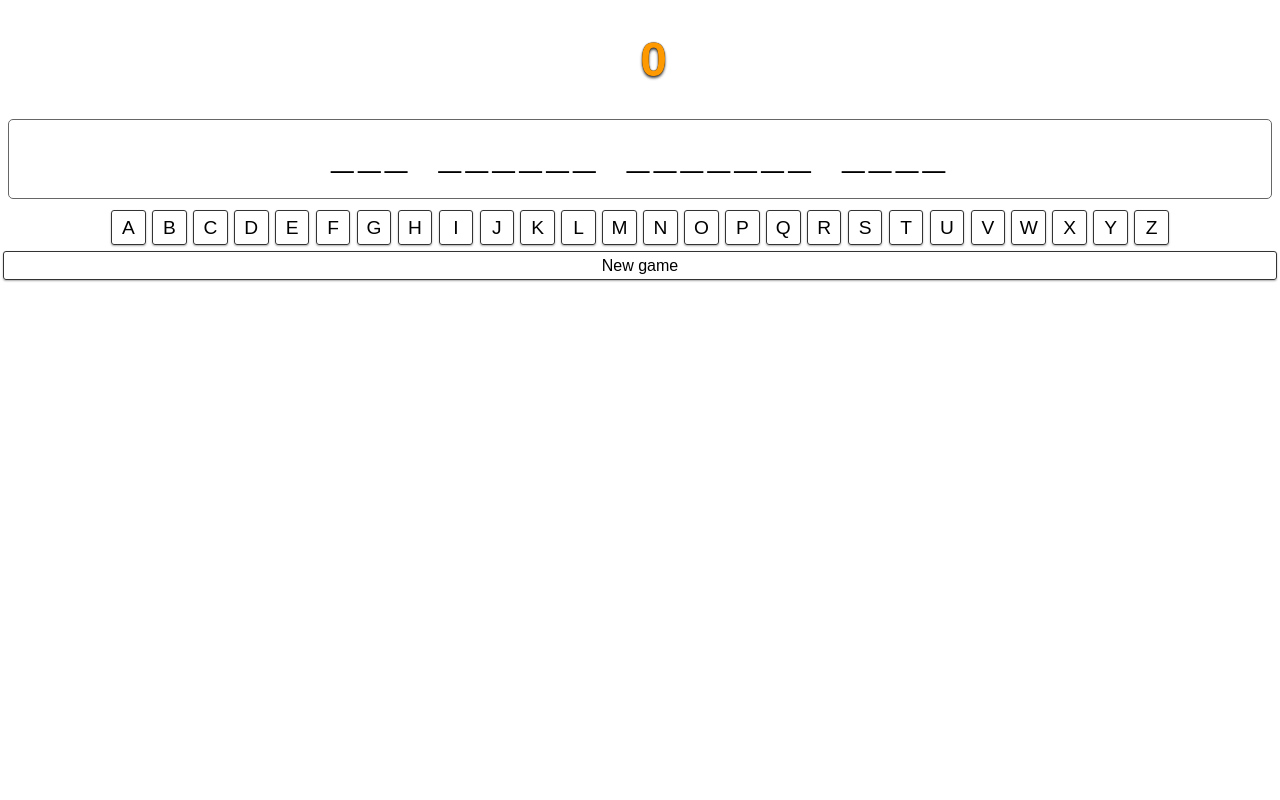
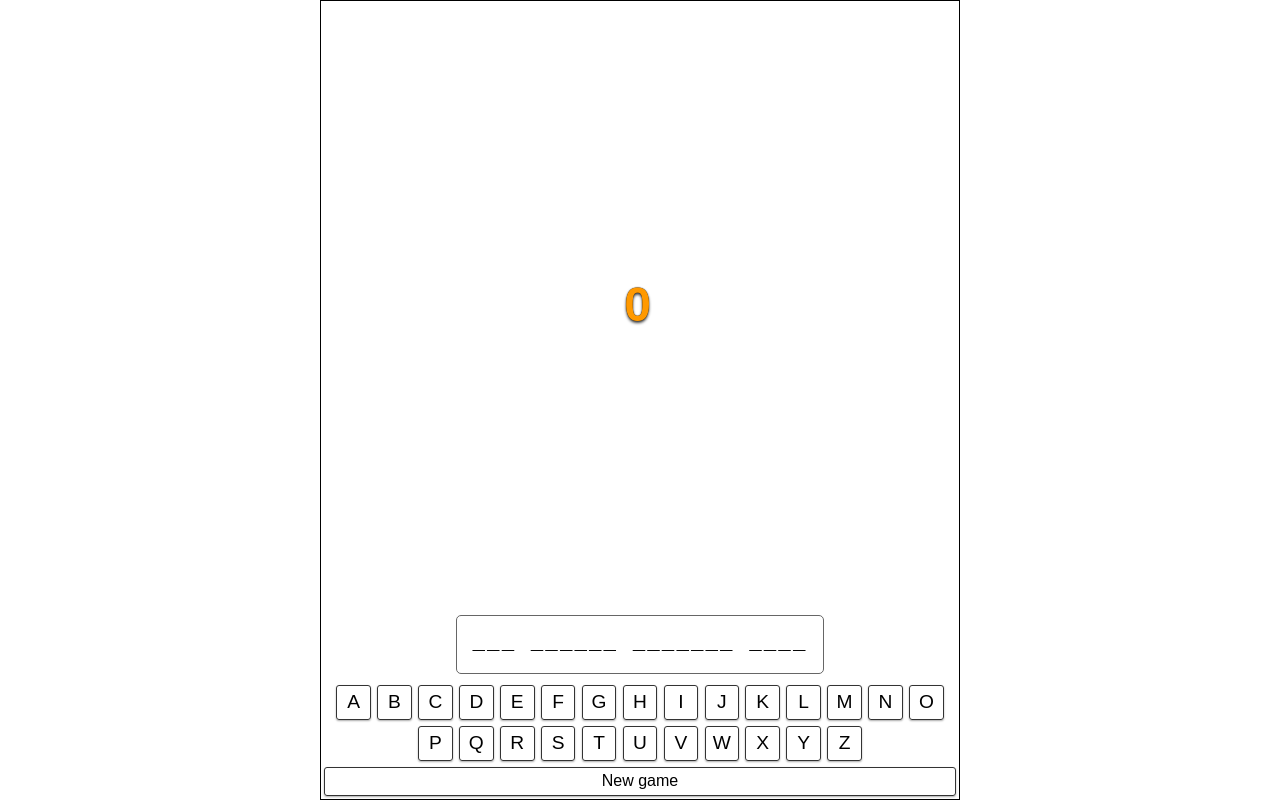
Before and after one commit to MichaelDevCom/vault, a React (Create React App) app in the folder snowman/: page / in a window 1280 px wide. Built offline with nearby package versions, Linux system fonts and the light colour scheme.

Commit message:
Improve layout

```diff
--- a/snowman/src/components/GameInputs.js
+++ b/snowman/src/components/GameInputs.js
@@ -22,7 +22,7 @@ const GameInputs = ({guesses, onCheckLetter, onNewGame}) => {
   }
 
   return (
-    <div>
+    <div className="game-inputs-container">
       <Keyboard onGetLetterClassName={handleGetLetterClassName} onLetterClick={handleLetterClick} />
       <Button onClick={handleNewGame}>New game</Button>
     </div>
--- a/snowman/src/components/GameOutputs.js
+++ b/snowman/src/components/GameOutputs.js
@@ -7,9 +7,9 @@ const GameOutputs = ({phrase, guesses, gameState}) => {
   const mistakes = guesses.filter(x => x.status === 'wrong').length;
 
   return (
-    <div>
+    <div className='game-outputs-container'>
       <StatusDisplay gameState={gameState} mistakes={mistakes} />
-      <MaskedPhrase phrase={phrase} guesses={guesses} />
+      <MaskedPhrase gameState={gameState} phrase={phrase} guesses={guesses} />
     </div>
   );
 }
--- a/snowman/src/components/MaskedPhrase.js
+++ b/snowman/src/components/MaskedPhrase.js
@@ -1,6 +1,6 @@
 import React from 'react';
 
-const MaskedPhrase = ({phrase, guesses}) => {
+const MaskedPhrase = ({gameState, phrase, guesses}) => {
 
   const output = phrase && guesses && phrase.split('').map((letter) => {
     if (letter.toLowerCase() !== letter.toUpperCase()) {
@@ -13,8 +13,20 @@ const MaskedPhrase = ({phrase, guesses}) => {
     }
   });
 
+  let classes = 'masked-phrase';
+    if (phrase.length > 20) {
+      classes += ' phrase-long';
+    }
+
+    if (gameState === 'lose'){
+      classes += ' text-red';
+    }
+    else if (gameState === 'win'){
+      classes += ' text-green';
+    }
+
   return (
-    <div className="masked-phrase">{output}</div>
+    <div className={classes}>{output}</div>
   );
 }
 
--- a/snowman/src/index.css
+++ b/snowman/src/index.css
@@ -10,6 +10,29 @@ body {
   margin: 0;
   padding: 0;
   font-family: sans-serif;
+}
+
+html, body, #root {
+  height: 100%;
+}
+
+.game-container {
+  height: 100%;
+  max-width: 40rem;
+  margin: 0 auto;
+  display: flex;
+  flex-direction: column;
+  border: 1px #000 solid;
+}
+
+.game-outputs-container {
+  height: 100%;
+  display: flex;
+  flex-direction: column;
+  align-items: center;
+  align-content: center;
+  justify-content: stretch;
+  text-align: center;
 }
 
 .button {
@@ -57,6 +80,10 @@ body {
   margin: 0.5rem;
 }
 
+.phrase-long {
+  font-size: 1.6em;
+}
+
 .status-display {
   padding: 1rem;
   margin: 1rem;
@@ -81,3 +108,23 @@ body {
 .text-red {
   color: #f00;
 }
+
+@media (max-height: 420px) and (orientation: landscape) {
+  .game-container {
+    flex-direction: row;
+    align-items: flex-start;
+  }
+
+  .keyboard {
+    font-size: 1rem;
+  }
+
+  .game-inputs-container{
+    height: 100%;
+    width: 14em;
+  }
+
+  .game-outputs-container {
+    width: 100%;
+  }
+}
```
